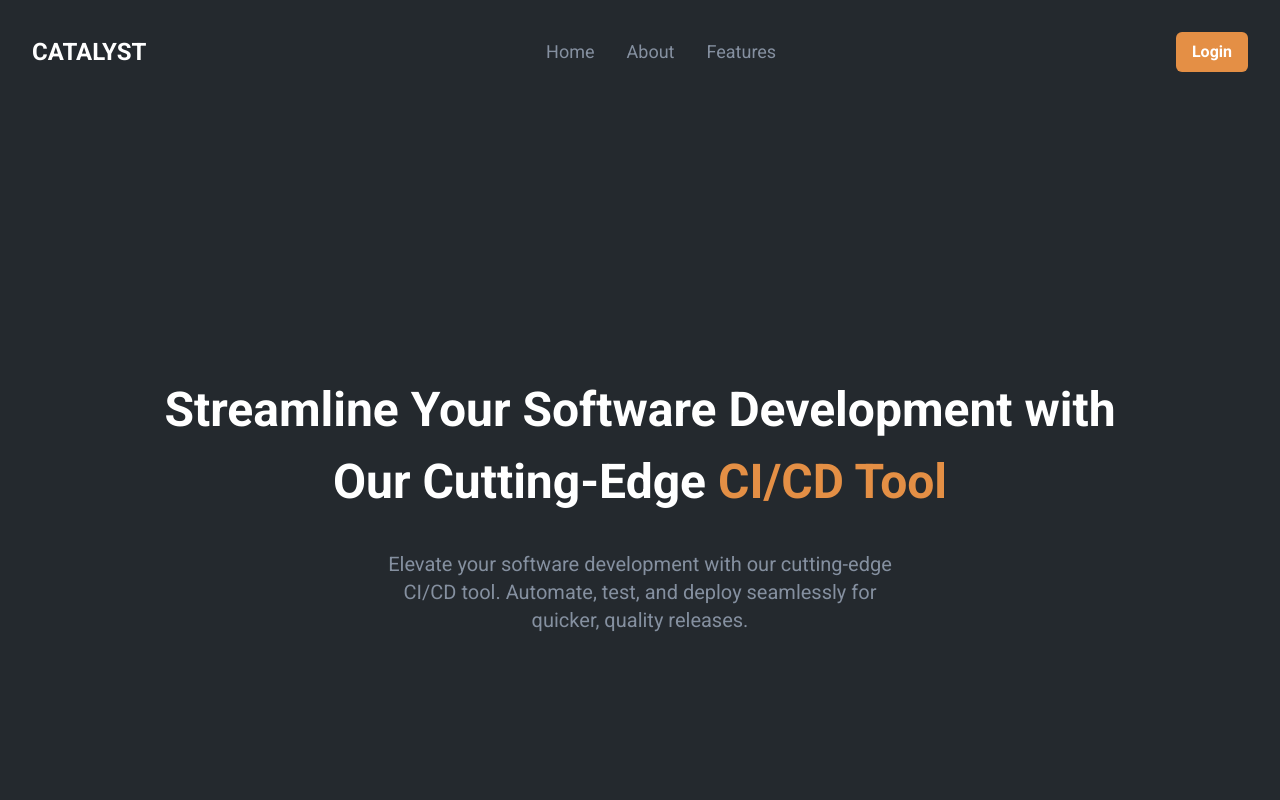
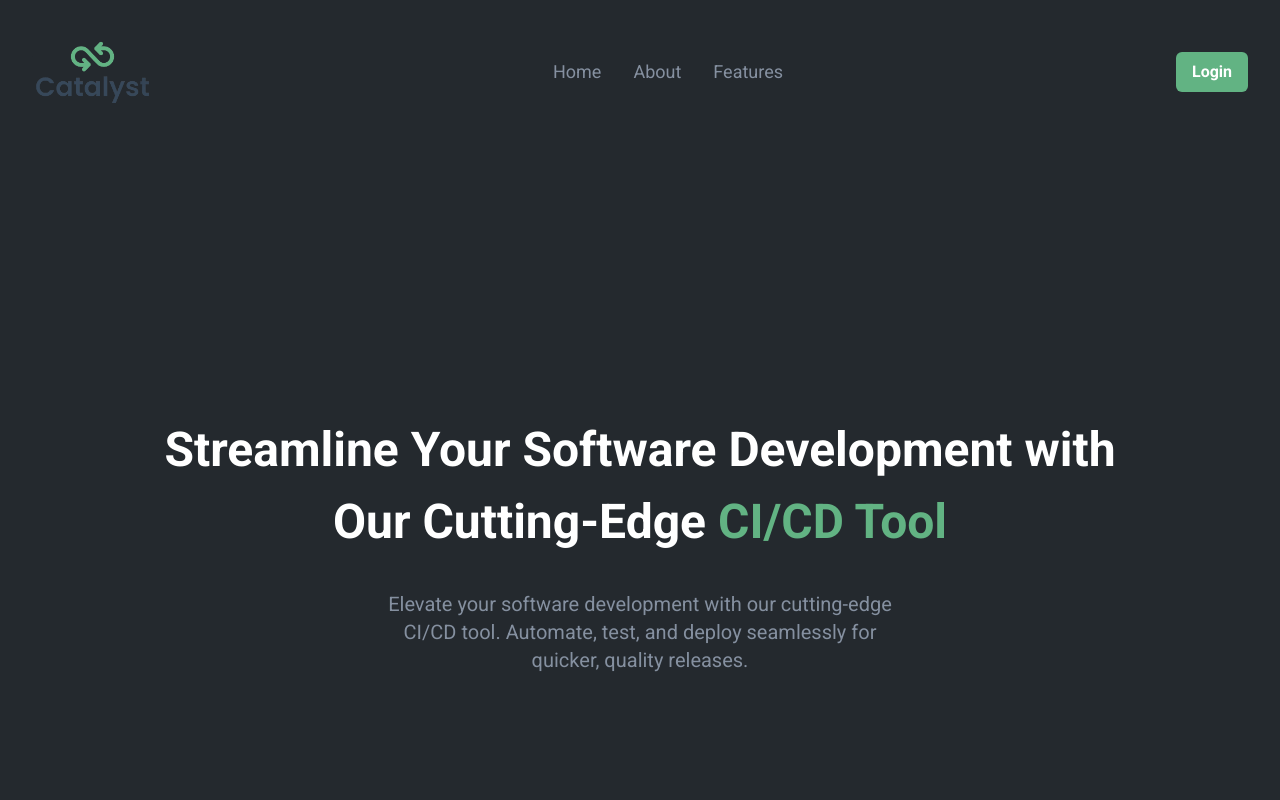
Before and after one commit to catalyst-ci-cd/catalyst-frontend, a React (Vite) app: page / in a window 1280 px wide. Shown: the top 800 px of the page. Built offline with nearby package versions, Linux system fonts and the light colour scheme; no server answers.

Commit message:
add logo & change accent color

```diff
--- a/index.html
+++ b/index.html
@@ -1,4 +1,4 @@
-<!DOCTYPE html>
+<!doctype html>
 <html lang="en">
   <head>
     <meta charset="UTF-8" />
--- a/src/components/Navbar.tsx
+++ b/src/components/Navbar.tsx
@@ -1,6 +1,7 @@
 import { AiOutlineClose, AiOutlineMenu } from 'react-icons/ai';
 import { useState } from 'react';
 import { Link } from 'react-router-dom';
+import logo from '../assets/logo.webp';
 
 const Navbar = () => {
   const [showMenu, setShowMenu] = useState(false);
@@ -17,7 +18,9 @@ const Navbar = () => {
   return (
     <nav className="py-8">
       <div className="container flex justify-between items-center">
-        <div className="text-white uppercase text-2xl font-bold">Catalyst</div>
+        <div>
+          <img src={logo} alt="Catalyst" className="w-32" />
+        </div>
         <div className="hidden md:block">
           <ul className="flex items-center gap-8 text-tertiary text-lg">
             <li
--- a/src/components/Sidebar.tsx
+++ b/src/components/Sidebar.tsx
@@ -3,6 +3,7 @@ import { useEffect, useState } from 'react';
 import { Link } from 'react-router-dom';
 import { IoMenu } from 'react-icons/io5';
 import { toast } from 'react-toastify';
+import logo from '../assets/logo.webp';
 
 const pages = [
   { name: 'Add Workflow', path: '/workflows/add-workflow' },
@@ -25,7 +26,7 @@ const Sidebar = () => {
   return (
     <>
       <div className="hidden p-5 w-[300px] bg-secondary text-white lg:flex lg:flex-col">
-        <h3 className="text-white uppercase text-2xl font-bold">Catalyst</h3>
+        <img src={logo} alt="Catalyst" className=" w-40 mx-auto" />
         <ul>
           {pages.map(page => (
             <li
@@ -70,7 +71,7 @@ const Sidebar = () => {
         open={openSidebarDrawer}
         onClose={() => setOpenSidebarDrawer(false)}
       >
-        <h3>Catalyst</h3>
+        <img src={logo} alt="Catalyst" className=" w-40 mx-auto" />
         <ul>
           {pages.map(page => (
             <li
--- a/src/index.css
+++ b/src/index.css
@@ -31,7 +31,7 @@
 }
 
 ::-webkit-scrollbar-thumb {
-  background-color: #e48f45;
+  background-color: #62b383;
 }
 
 ::-webkit-scrollbar-track {
--- a/tailwind.config.js
+++ b/tailwind.config.js
@@ -7,8 +7,8 @@ export default {
         primary: '#24292e',
         secondary: '#2b3137',
         tertiary: '#8590a0',
-        accent: '#E48F45',
-        'accent-dark': '#D17E3E',
+        accent: '#62B383',
+        'accent-dark': '#0D8050',
       },
       fontFamily: {
         roboto: ['Roboto', 'sans-serif'],
```
Also changed, not shown: src/assets/logo.webp (renamed from fav.webp).
